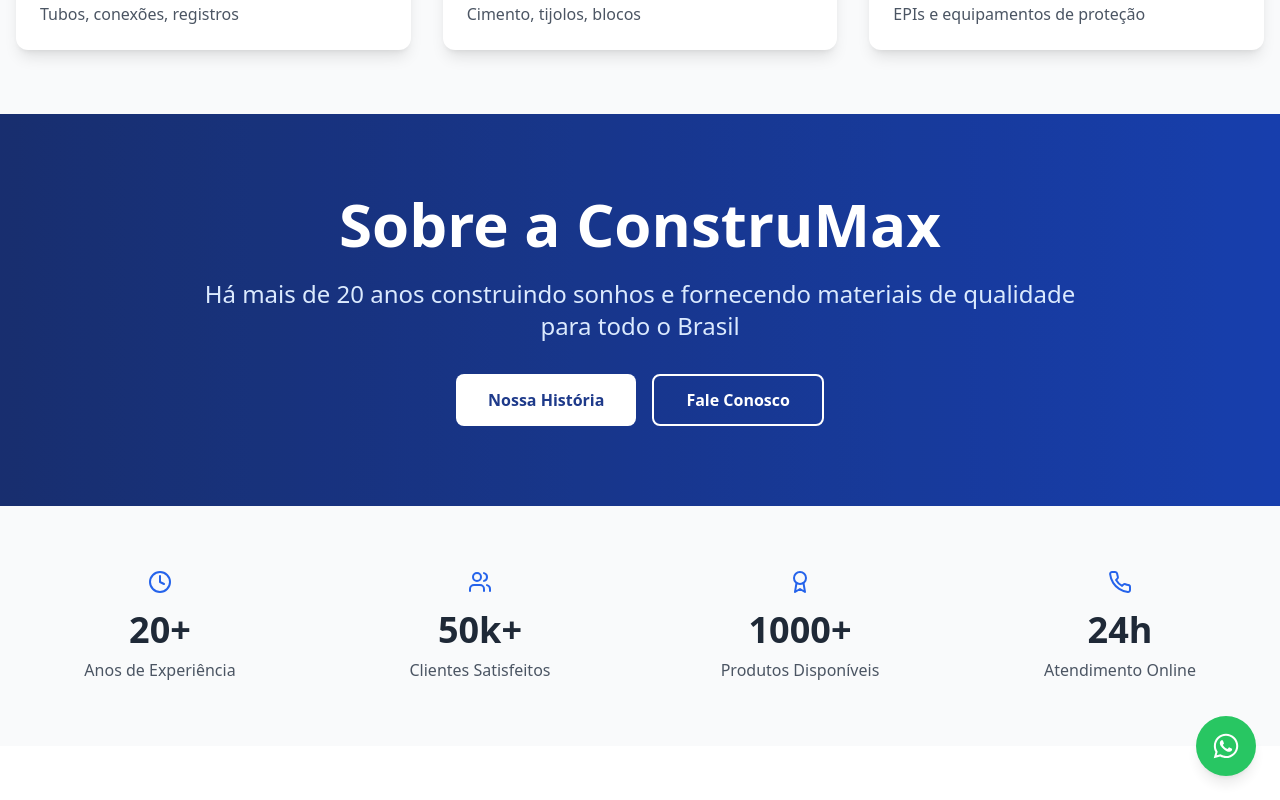
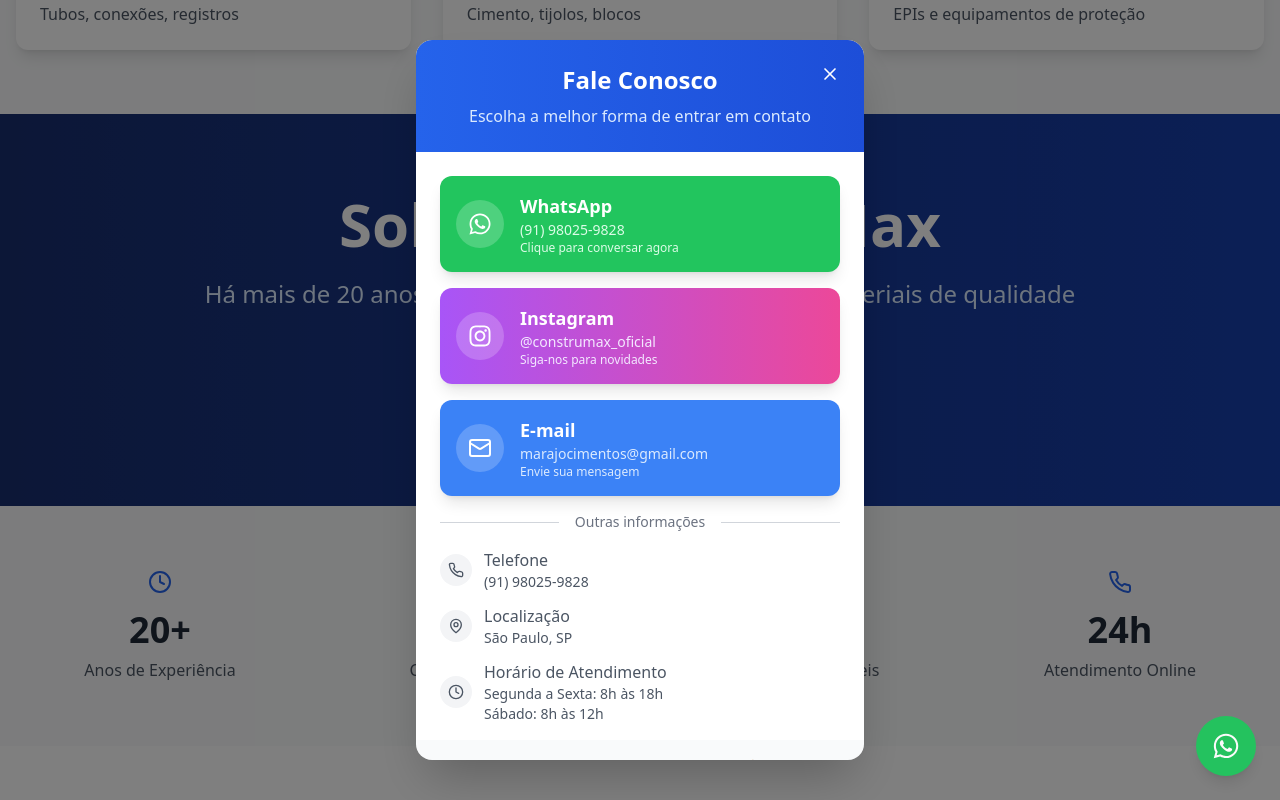
Before and after one commit to alexandresantosbra/Site-Ampla, a React (Vite) app: page / in a window 1280 px wide. Both pictures are taken after a click on the button "Nossa História". Shown: the part 3649-4449 px from the top of the page. Built offline with nearby package versions, Linux system fonts and the light colour scheme.

Commit message:
Criar página de contato com WhatsApp e Instagram

```diff
--- a/src/components/About.tsx
+++ b/src/components/About.tsx
@@ -1,7 +1,10 @@
 import React from 'react';
 import { Award, Users, Clock, MapPin, Phone, Mail, Target, Eye, Heart } from 'lucide-react';
+import Contact from './Contact';
 
 const About: React.FC = () => {
+  const [isContactOpen, setIsContactOpen] = React.useState(false);
+
   const stats = [
     { number: '20+', label: 'Anos de Experiência', icon: <Clock size={24} /> },
     { number: '50k+', label: 'Clientes Satisfeitos', icon: <Users size={24} /> },
@@ -62,10 +65,16 @@ const About: React.FC = () => {
               Há mais de 20 anos construindo sonhos e fornecendo materiais de qualidade para todo o Brasil
             </p>
             <div className="flex flex-col sm:flex-row gap-4 justify-center">
-              <button className="bg-white text-blue-900 px-8 py-3 rounded-lg font-semibold hover:bg-blue-50 transition-colors">
+              <button
+                onClick={() => setIsContactOpen(true)}
+                className="bg-white text-blue-900 px-8 py-3 rounded-lg font-semibold hover:bg-blue-50 transition-colors"
+              >
                 Nossa História
               </button>
-              <button className="border-2 border-white text-white px-8 py-3 rounded-lg font-semibold hover:bg-white hover:text-blue-900 transition-colors">
+              <button
+                onClick={() => setIsContactOpen(true)}
+                className="border-2 border-white text-white px-8 py-3 rounded-lg font-semibold hover:bg-white hover:text-blue-900 transition-colors"
+              >
                 Fale Conosco
               </button>
             </div>
@@ -280,12 +289,18 @@ const About: React.FC = () => {
               </div>
             </div>
 
-            <button className="bg-white text-blue-900 px-8 py-3 rounded-lg font-semibold hover:bg-blue-50 transition-colors">
+            <button
+              onClick={() => setIsContactOpen(true)}
+              className="bg-white text-blue-900 px-8 py-3 rounded-lg font-semibold hover:bg-blue-50 transition-colors"
+            >
               Fale Conosco Agora
             </button>
           </div>
         </div>
       </section>
+
+      {/* Contact Modal */}
+      <Contact isOpen={isContactOpen} onClose={() => setIsContactOpen(false)} />
     </div>
   );
 };
--- /dev/null
+++ b/src/components/Contact.tsx
@@ -0,0 +1,159 @@
+import React from 'react';
+import { Phone, MessageCircle, Instagram, Mail, MapPin, Clock, X } from 'lucide-react';
+import { FaWhatsapp, FaInstagram } from 'react-icons/fa';
+
+interface ContactProps {
+  isOpen: boolean;
+  onClose: () => void;
+}
+
+const Contact: React.FC<ContactProps> = ({ isOpen, onClose }) => {
+  const handleWhatsAppClick = () => {
+    const phoneNumber = '5591980259828'; // Número com código do país (55) e DDD (91)
+    const message = encodeURIComponent('Olá! Gostaria de saber mais sobre os materiais de construção da ConstruMax.');
+    const whatsappUrl = `https://wa.me/${phoneNumber}?text=${message}`;
+    window.open(whatsappUrl, '_blank');
+  };
+
+  const handleInstagramClick = () => {
+    const instagramUrl = 'https://instagram.com/construmax_oficial'; // Substitua pelo Instagram real
+    window.open(instagramUrl, '_blank');
+  };
+
+  const handleEmailClick = () => {
+    const email = 'marajocimentos@gmail.com';
+    const subject = encodeURIComponent('Contato - ConstruMax');
+    const body = encodeURIComponent('Olá! Gostaria de mais informações sobre os produtos da ConstruMax.');
+    window.location.href = `mailto:${email}?subject=${subject}&body=${body}`;
+  };
+
+  if (!isOpen) return null;
+
+  return (
+    <>
+      {/* Overlay */}
+      <div
+        className="fixed inset-0 bg-black bg-opacity-50 z-50 flex items-center justify-center p-4"
+        onClick={onClose}
+      >
+        {/* Modal */}
+        <div
+          className="bg-white rounded-2xl shadow-2xl max-w-md w-full max-h-[90vh] overflow-y-auto"
+          onClick={(e) => e.stopPropagation()}
+        >
+          {/* Header */}
+          <div className="bg-gradient-to-r from-blue-600 to-blue-700 text-white p-6 rounded-t-2xl relative">
+            <button
+              onClick={onClose}
+              className="absolute top-4 right-4 p-2 hover:bg-white hover:bg-opacity-20 rounded-full transition-colors"
+            >
+              <X size={20} />
+            </button>
+            <div className="text-center">
+              <h2 className="text-2xl font-bold mb-2">Fale Conosco</h2>
+              <p className="text-blue-100">Escolha a melhor forma de entrar em contato</p>
+            </div>
+          </div>
+
+          {/* Content */}
+          <div className="p-6 space-y-4">
+            {/* WhatsApp */}
+            <button
+              onClick={handleWhatsAppClick}
+              className="w-full bg-green-500 hover:bg-green-600 text-white p-4 rounded-xl flex items-center space-x-4 transition-all duration-300 transform hover:scale-105 shadow-lg hover:shadow-xl"
+            >
+              <div className="bg-white bg-opacity-20 p-3 rounded-full">
+                <FaWhatsapp size={24} />
+              </div>
+              <div className="flex-1 text-left">
+                <h3 className="font-bold text-lg">WhatsApp</h3>
+                <p className="text-green-100 text-sm">(91) 98025-9828</p>
+                <p className="text-green-100 text-xs">Clique para conversar agora</p>
+              </div>
+            </button>
+
+            {/* Instagram */}
+            <button
+              onClick={handleInstagramClick}
+              className="w-full bg-gradient-to-r from-purple-500 to-pink-500 hover:from-purple-600 hover:to-pink-600 text-white p-4 rounded-xl flex items-center space-x-4 transition-all duration-300 transform hover:scale-105 shadow-lg hover:shadow-xl"
+            >
+              <div className="bg-white bg-opacity-20 p-3 rounded-full">
+                <FaInstagram size={24} />
+              </div>
+              <div className="flex-1 text-left">
+                <h3 className="font-bold text-lg">Instagram</h3>
+                <p className="text-purple-100 text-sm">@construmax_oficial</p>
+                <p className="text-purple-100 text-xs">Siga-nos para novidades</p>
+              </div>
+            </button>
+
+            {/* Email */}
+            <button
+              onClick={handleEmailClick}
+              className="w-full bg-blue-500 hover:bg-blue-600 text-white p-4 rounded-xl flex items-center space-x-4 transition-all duration-300 transform hover:scale-105 shadow-lg hover:shadow-xl"
+            >
+              <div className="bg-white bg-opacity-20 p-3 rounded-full">
+                <Mail size={24} />
+              </div>
+              <div className="flex-1 text-left">
+                <h3 className="font-bold text-lg">E-mail</h3>
+                <p className="text-blue-100 text-sm">marajocimentos@gmail.com</p>
+                <p className="text-blue-100 text-xs">Envie sua mensagem</p>
+              </div>
+            </button>
+
+            {/* Divider */}
+            <div className="flex items-center my-6">
+              <div className="flex-1 border-t border-gray-300"></div>
+              <span className="px-4 text-gray-500 text-sm">Outras informações</span>
+              <div className="flex-1 border-t border-gray-300"></div>
+            </div>
+
+            {/* Additional Info */}
+            <div className="space-y-3">
+              <div className="flex items-center space-x-3 text-gray-600">
+                <div className="bg-gray-100 p-2 rounded-full">
+                  <Phone size={16} />
+                </div>
+                <div>
+                  <p className="font-medium">Telefone</p>
+                  <p className="text-sm">(91) 98025-9828</p>
+                </div>
+              </div>
+
+              <div className="flex items-center space-x-3 text-gray-600">
+                <div className="bg-gray-100 p-2 rounded-full">
+                  <MapPin size={16} />
+                </div>
+                <div>
+                  <p className="font-medium">Localização</p>
+                  <p className="text-sm">São Paulo, SP</p>
+                </div>
+              </div>
+
+              <div className="flex items-center space-x-3 text-gray-600">
+                <div className="bg-gray-100 p-2 rounded-full">
+                  <Clock size={16} />
+                </div>
+                <div>
+                  <p className="font-medium">Horário de Atendimento</p>
+                  <p className="text-sm">Segunda a Sexta: 8h às 18h</p>
+                  <p className="text-sm">Sábado: 8h às 12h</p>
+                </div>
+              </div>
+            </div>
+
+            {/* Footer */}
+            <div className="bg-gray-50 -mx-6 -mb-6 p-4 rounded-b-2xl mt-6">
+              <p className="text-center text-gray-600 text-sm">
+                Estamos prontos para ajudar você! 🏗️
+              </p>
+            </div>
+          </div>
+        </div>
+      </div>
+    </>
+  );
+};
+
+export default Contact;
--- a/src/components/Header.tsx
+++ b/src/components/Header.tsx
@@ -1,9 +1,11 @@
 import React from 'react';
 import { ShoppingCart, Phone, Mail, MapPin, Menu } from 'lucide-react';
 import MobileSidebar from './MobileSidebar';
+import Contact from './Contact';
 
 const Header: React.FC = () => {
   const [isSidebarOpen, setIsSidebarOpen] = React.useState(false);
+  const [isContactOpen, setIsContactOpen] = React.useState(false);
 
   const toggleSidebar = () => {
     setIsSidebarOpen(!isSidebarOpen);
@@ -67,9 +69,12 @@ const Header: React.FC = () => {
             <a href="#sobre" className="text-gray-700 hover:text-blue-600 font-medium transition-colors">
               Sobre
             </a>
-            <a href="#contato" className="text-gray-700 hover:text-blue-600 font-medium transition-colors">
+            <button
+              onClick={() => setIsContactOpen(true)}
+              className="text-gray-700 hover:text-blue-600 font-medium transition-colors"
+            >
               Contato
-            </a>
+            </button>
           </nav>
 
           {/* Cart */}
@@ -87,6 +92,9 @@ const Header: React.FC = () => {
 
       {/* Mobile Sidebar */}
       <MobileSidebar isOpen={isSidebarOpen} onClose={() => setIsSidebarOpen(false)} />
+
+      {/* Contact Modal */}
+      <Contact isOpen={isContactOpen} onClose={() => setIsContactOpen(false)} />
     </>
   );
 };
--- a/src/components/MobileSidebar.tsx
+++ b/src/components/MobileSidebar.tsx
@@ -1,5 +1,6 @@
 import React from 'react';
 import { X, Home, Package, Grid3X3, Info, Phone, ShoppingCart } from 'lucide-react';
+import Contact from './Contact';
 
 interface MobileSidebarProps {
   isOpen: boolean;
@@ -7,6 +8,8 @@ interface MobileSidebarProps {
 }
 
 const MobileSidebar: React.FC<MobileSidebarProps> = ({ isOpen, onClose }) => {
+  const [isContactOpen, setIsContactOpen] = React.useState(false);
+
   React.useEffect(() => {
     if (isOpen) {
       document.body.classList.add('sidebar-open');
@@ -25,10 +28,14 @@ const MobileSidebar: React.FC<MobileSidebarProps> = ({ isOpen, onClose }) => {
     { icon: <Package size={20} />, label: 'Produtos', href: '#produtos' },
     { icon: <Grid3X3 size={20} />, label: 'Categorias', href: '#categorias' },
     { icon: <Info size={20} />, label: 'Sobre', href: '#sobre' },
-    { icon: <Phone size={20} />, label: 'Contato', href: '#contato' },
   ];
 
   const handleLinkClick = () => {
+    onClose();
+  };
+
+  const handleContactClick = () => {
+    setIsContactOpen(true);
     onClose();
   };
 
@@ -82,6 +89,15 @@ const MobileSidebar: React.FC<MobileSidebarProps> = ({ isOpen, onClose }) => {
               <span className="font-medium">{item.label}</span>
             </a>
           ))}
+
+          {/* Contact Button */}
+          <button
+            onClick={handleContactClick}
+            className="flex items-center space-x-3 px-6 py-4 text-gray-700 hover:bg-blue-50 hover:text-blue-600 hover:border-r-4 hover:border-blue-600 transition-all duration-200 w-full text-left"
+          >
+            <span className="text-gray-500"><Phone size={20} /></span>
+            <span className="font-medium">Contato</span>
+          </button>
         </nav>
 
         {/* Cart Section */}
@@ -101,6 +117,9 @@ const MobileSidebar: React.FC<MobileSidebarProps> = ({ isOpen, onClose }) => {
           </div>
         </div>
       </div>
+
+      {/* Contact Modal */}
+      <Contact isOpen={isContactOpen} onClose={() => setIsContactOpen(false)} />
     </>
   );
 };
```
